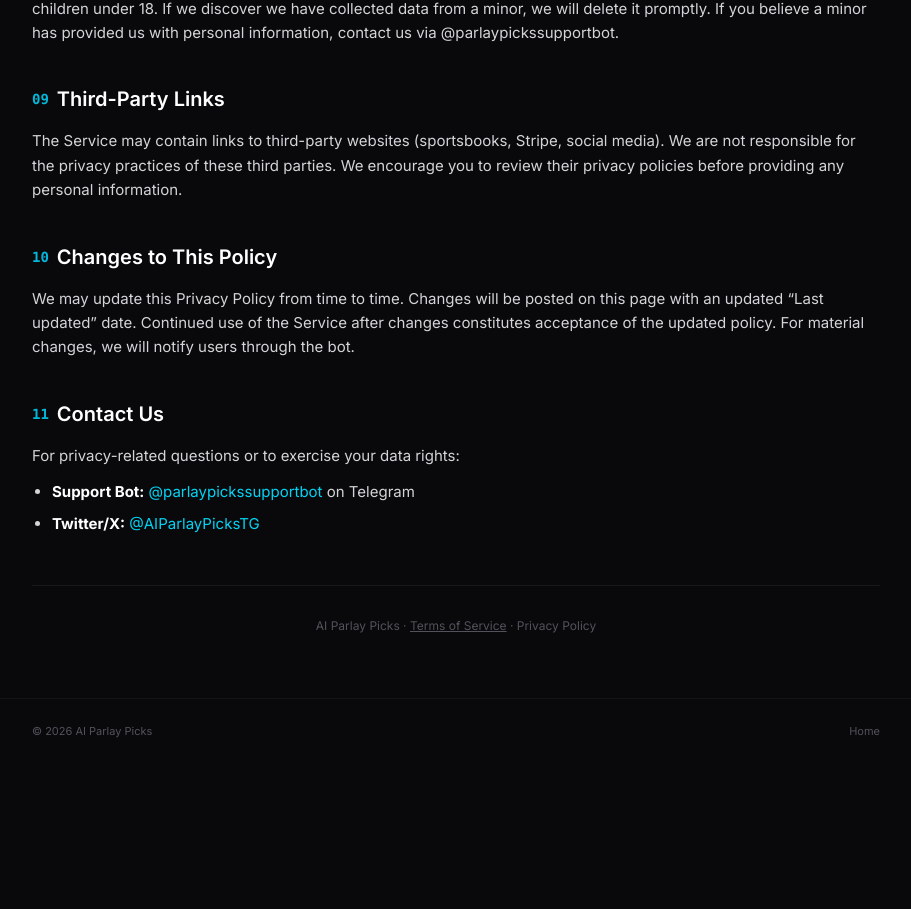
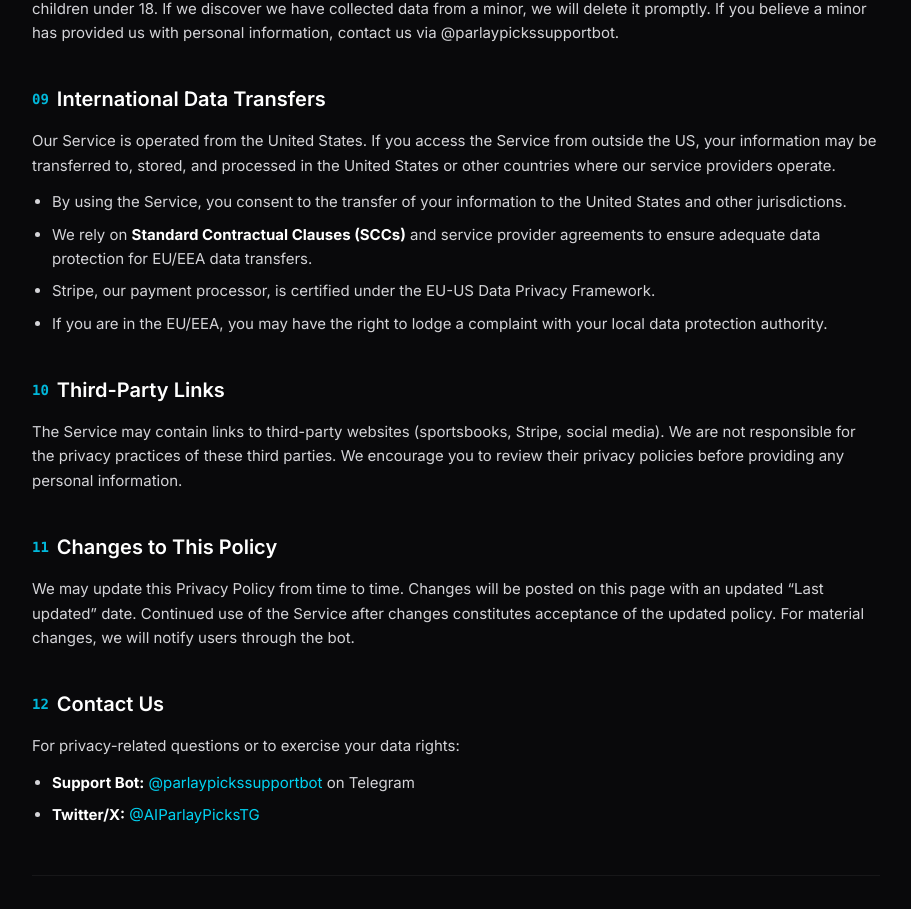
Before and after one commit to Victorcastilloa/parlay-picks-landing, a Next.js app: page /privacy in a window 1280 px wide. Shown: the part 2737-3646 px from the top of the page, without its empty margins (184-1095 px from the left). Before the commit the page ends 3500 px from the top, so only its background shows below. Built offline with nearby package versions, Linux system fonts and the light colour scheme.

Commit message:
Add international data transfer section to Privacy Policy

```diff
--- a/app/privacy/page.tsx
+++ b/app/privacy/page.tsx
@@ -158,7 +158,24 @@ export default function PrivacyPage() {
 
           <section>
             <h2 className="text-xl font-semibold text-white mb-4 flex items-center gap-2">
-              <span className="text-cyan-500 text-sm font-mono">09</span> Third-Party Links
+              <span className="text-cyan-500 text-sm font-mono">09</span> International Data Transfers
+            </h2>
+            <p>
+              Our Service is operated from the United States. If you access the Service from outside the US,
+              your information may be transferred to, stored, and processed in the United States or other
+              countries where our service providers operate.
+            </p>
+            <ul className="list-disc pl-5 space-y-2 mt-3">
+              <li>By using the Service, you consent to the transfer of your information to the United States and other jurisdictions.</li>
+              <li>We rely on <strong className="text-white">Standard Contractual Clauses (SCCs)</strong> and service provider agreements to ensure adequate data protection for EU/EEA data transfers.</li>
+              <li>Stripe, our payment processor, is certified under the EU-US Data Privacy Framework.</li>
+              <li>If you are in the EU/EEA, you may have the right to lodge a complaint with your local data protection authority.</li>
+            </ul>
+          </section>
+
+          <section>
+            <h2 className="text-xl font-semibold text-white mb-4 flex items-center gap-2">
+              <span className="text-cyan-500 text-sm font-mono">10</span> Third-Party Links
             </h2>
             <p>
               The Service may contain links to third-party websites (sportsbooks, Stripe, social media).
@@ -169,7 +186,7 @@ export default function PrivacyPage() {
 
           <section>
             <h2 className="text-xl font-semibold text-white mb-4 flex items-center gap-2">
-              <span className="text-cyan-500 text-sm font-mono">10</span> Changes to This Policy
+              <span className="text-cyan-500 text-sm font-mono">11</span> Changes to This Policy
             </h2>
             <p>
               We may update this Privacy Policy from time to time. Changes will be posted on this page with
@@ -180,7 +197,7 @@ export default function PrivacyPage() {
 
           <section>
             <h2 className="text-xl font-semibold text-white mb-4 flex items-center gap-2">
-              <span className="text-cyan-500 text-sm font-mono">11</span> Contact Us
+              <span className="text-cyan-500 text-sm font-mono">12</span> Contact Us
             </h2>
             <p>For privacy-related questions or to exercise your data rights:</p>
             <ul className="list-disc pl-5 space-y-2 mt-3">
```
